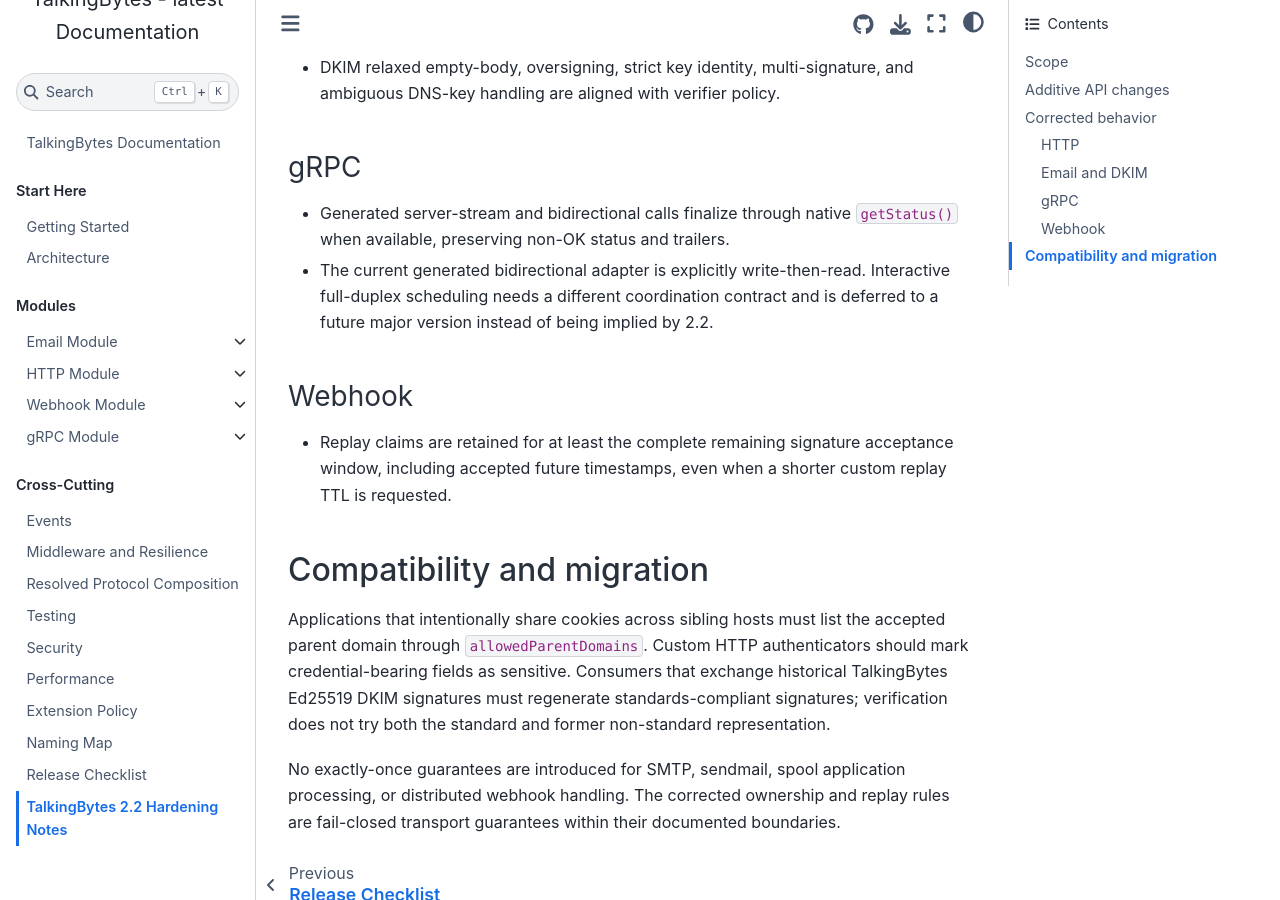
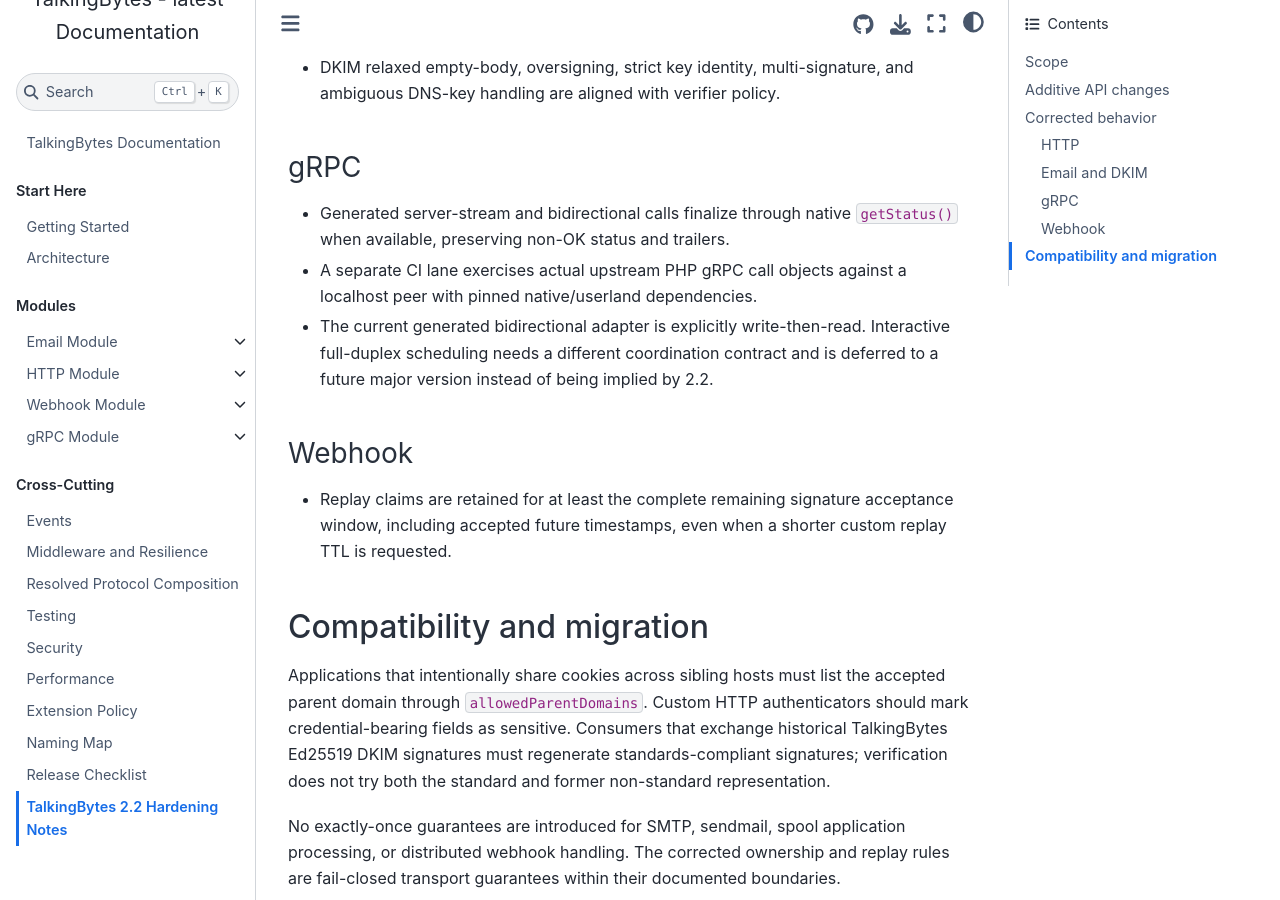
Before and after one commit to infocyph/TalkingBytes, a Sphinx documentation site: the page built from docs/release-notes-2.2.rst, in a window 1280 px wide and 900 px high, scrolled down 1388 px. Built offline with Sphinx 7.4.7 and the Sphinx Book theme 1.1.4, drawn with Linux system fonts in a browser that asks for light colours.

Commit message:
docs: note native grpc interoperability gate

```diff
--- a/docs/release-notes-2.2.rst
+++ b/docs/release-notes-2.2.rst
@@ -59,6 +59,8 @@
 
 - Generated server-stream and bidirectional calls finalize through native
   ``getStatus()`` when available, preserving non-OK status and trailers.
+- A separate CI lane exercises actual upstream PHP gRPC call objects against a
+  localhost peer with pinned native/userland dependencies.
 - The current generated bidirectional adapter is explicitly write-then-read.
   Interactive full-duplex scheduling needs a different coordination contract
   and is deferred to a future major version instead of being implied by 2.2.
```
